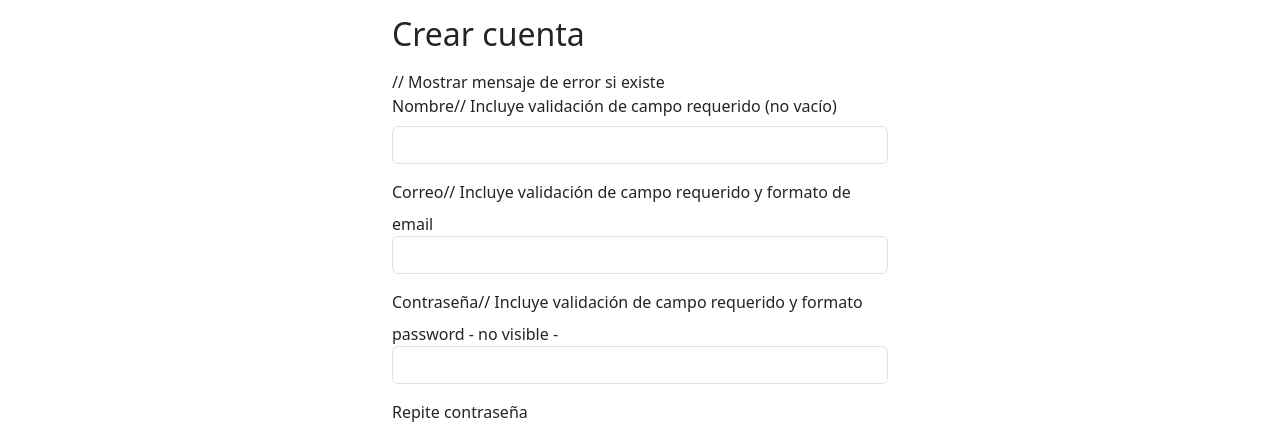
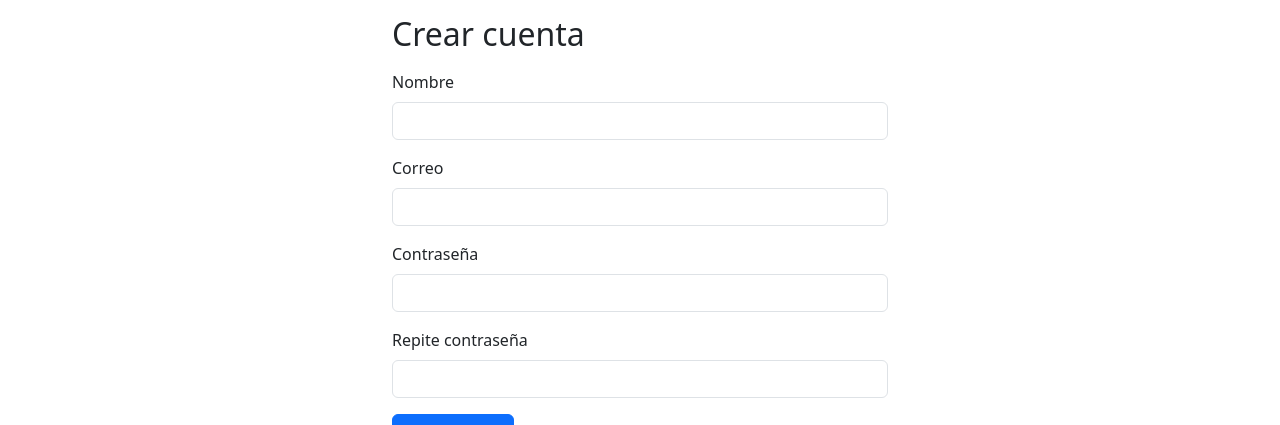
Before and after one commit to Vesanmartin/FullStack_TodoKartas-segunda-entrega, a React (Create React App) app: page /register in a window 1280 px wide. Shown: the part 356-781 px from the top of the page. Built offline with nearby package versions, Linux system fonts and the light colour scheme.

Commit message:
comentarios

```diff
--- a/src/pages/Register.js
+++ b/src/pages/Register.js
@@ -30,22 +30,22 @@ export default function Register(){
   return (
     <div className="container mt-4" style={{maxWidth:520}}>
       <h2 className="mb-3">Crear cuenta</h2>
-      // Mostrar mensaje de error si existe
+      {/* Mostrar mensaje de error si existe */}
       {err && <div className="alert alert-danger py-2">{err}</div>}
       <form onSubmit={submit}>
         <div className="mb-3">
           <label className="form-label">Nombre</label>
-          // Incluye validación de campo requerido (no vacío)
+          {/* Incluye validación de campo requerido (no vacío) */}
           <input className="form-control" value={name} onChange={e=>setName(e.target.value)} required/>
         </div>
         <div className="mb-3">
           <label className="form-label">Correo</label>
-          // Incluye validación de campo requerido y formato de email
+          {/* Incluye validación de campo requerido y formato de email */}
           <input type="email" className="form-control" value={email} onChange={e=>setEmail(e.target.value)} required/>
         </div>
         <div className="mb-3">
           <label className="form-label">Contraseña</label>
-          // Incluye validación de campo requerido y formato password - no visible -
+          {/* Incluye validación de campo requerido y formato password - no visible - */}
           <input type="password" className="form-control" value={pw} onChange={e=>setPw(e.target.value)} required/>
         </div>
         <div className="mb-3">
```
